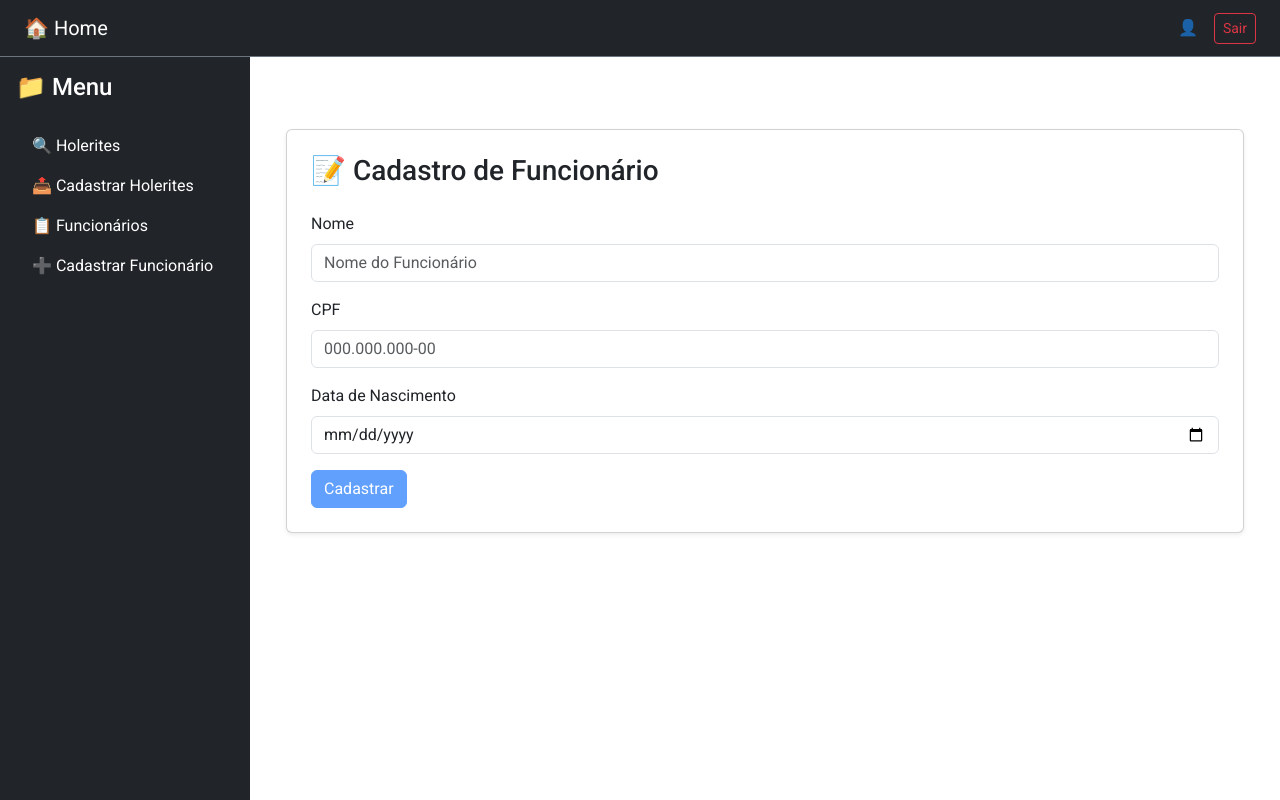
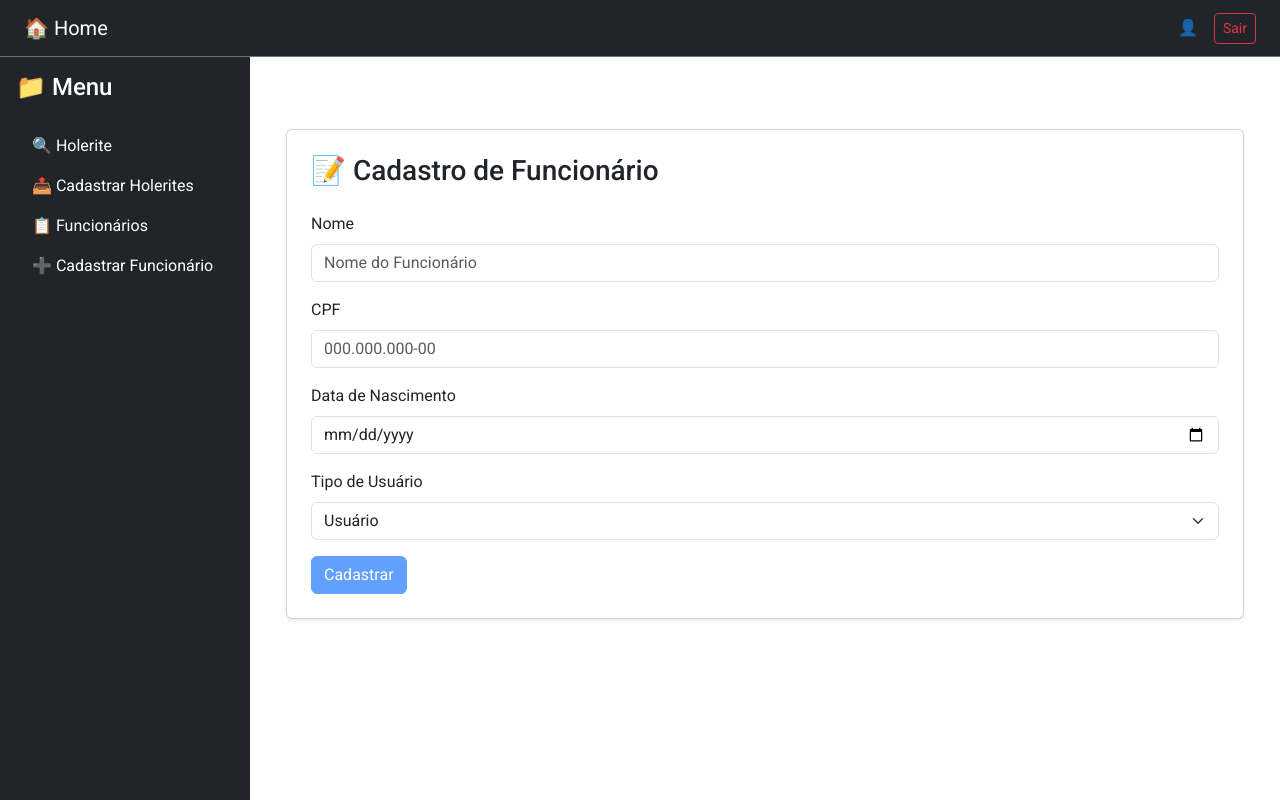
Before and after one commit to danielvieiralopes/holerite-app, an Angular app: page /funcionarios/cadastrar in a window 1280 px wide. Built offline with nearby package versions, Linux system fonts and the light colour scheme.

Commit message:
feat: implementar funcionalidades de cadastro e edição de funcionários, incluindo tipo de usuário e ajustes na autenticação

```diff
--- a/src/app/auth/login/login.component.ts
+++ b/src/app/auth/login/login.component.ts
@@ -27,17 +27,28 @@ export class LoginComponent {
 
   onSubmit() {
   if (this.form.invalid) return;
+  const { cpf, senha } = this.form.value;
 
-    const { cpf, senha } = this.form.value;
   this.auth.login(cpf!, senha!).subscribe({
     next: (res: any) => {
       localStorage.setItem('token', res.token);
       this.router.navigate(['/holerites/consulta']);
     },
-      error: () => {
+    error: (err) => {
+      const error = err.error;
       this.mensagemErro = 'CPF ou senha inválidos.';
+
+      if (error?.precisaTrocarSenha) {
+
+        localStorage.setItem('cpf_temp', cpf ?? '');
+        localStorage.setItem('senha_temp', senha ?? '');
+
+        this.router.navigate(['/alterar-senha']);
+      } else {
          setTimeout(() => this.mensagemErro = '', 4000);
+      }
     }
   });
 }
+
 }
--- /dev/null
+++ b/src/app/core/enums/EtipoUsuario.ts
@@ -0,0 +1,4 @@
+export enum ETipoUsuario {
+        Admin = 1,
+        Usuario = 2
+}
--- a/src/app/core/models/funcionario.ts
+++ b/src/app/core/models/funcionario.ts
@@ -1,7 +1,9 @@
+import { ETipoUsuario } from '../enums/EtipoUsuario';
 export interface Funcionario {
   id?: number; // opcional no cadastro
-  nome: string;
+  nomeFuncionario: string;
   cpf: string;
   dataNascimento: string; // ISO string
+  tipoUsuario: ETipoUsuario;
   holerites?: any; // pode deixar any ou criar modelo depois
 }
--- a/src/app/core/services/funcionario.service.ts
+++ b/src/app/core/services/funcionario.service.ts
@@ -7,7 +7,7 @@ import { Funcionario } from '../models/funcionario';
   providedIn: 'root'
 })
 export class FuncionarioService {
-  private apiUrl = 'http://localhost:5258/api/funcionarios';
+  private apiUrl = 'http://localhost:5258/api/Usuarios';
 
   constructor(private http: HttpClient) {}
 
--- a/src/app/funcionarios/cadastro-funcionario/cadastro-funcionario.component.html
+++ b/src/app/funcionarios/cadastro-funcionario/cadastro-funcionario.component.html
@@ -10,7 +10,7 @@
           class="form-control"
           name="nome"
           placeholder="Nome do Funcionário"
-          [(ngModel)]="funcionario.nome"
+          [(ngModel)]="funcionario.nomeFuncionario"
           required
         />
       </div>
@@ -32,6 +32,16 @@
         />
       </div>
 
+      <!-- ddl etipoUsuario -->
+
+      <div class="mb-3">
+        <label class="form-label">Tipo de Usuário</label>
+        <select class="form-select" name="tipoUsuario" [(ngModel)]="funcionario.tipoUsuario" required>
+          <option value="">Selecione...</option>
+          <option *ngFor="let tipo of tiposUsuarios" [value]="tipo.value">{{ tipo.label }}</option>
+        </select>
+      </div>
+
       <button class="btn btn-primary" type="submit" [disabled]="form.invalid">Cadastrar</button>
     </form>
 
--- a/src/app/funcionarios/cadastro-funcionario/cadastro-funcionario.component.ts
+++ b/src/app/funcionarios/cadastro-funcionario/cadastro-funcionario.component.ts
@@ -4,6 +4,7 @@ import { FormBuilder, Validators, ReactiveFormsModule, FormsModule, NgForm } fro
 import { FuncionarioService } from '../../core/services/funcionario.service';
 import { Router } from '@angular/router';
 import { CommonModule } from '@angular/common';
+import { ETipoUsuario } from '../../core/enums/EtipoUsuario';
 
 
 @Component({
@@ -14,7 +15,7 @@ import { CommonModule } from '@angular/common';
 })
 export class CadastroFuncionarioComponent {
   form;
-  funcionario: Funcionario = { nome: '', cpf: '', dataNascimento: '' };
+  funcionario: Funcionario = { nomeFuncionario: '', cpf: '', dataNascimento: '', tipoUsuario: ETipoUsuario.Usuario };
   mensagem = '';
   showMessage = false;
   progress = 100;
@@ -30,6 +31,10 @@ export class CadastroFuncionarioComponent {
     dataNascimento: ['', Validators.required]
   })}
 
+  //tiposUsuarios
+  tiposUsuarios = [
+    { label: 'Usuário', value: ETipoUsuario.Usuario },
+    { label: 'Administrador', value: ETipoUsuario.Admin }];
 
     formatCpf() {
     this.funcionario.cpf = this.funcionario.cpf.replace(/\D/g, '')
@@ -42,7 +47,7 @@ cadastrarFuncionario(form: NgForm) {
   this.funcionarioService.cadastrar(this.funcionario).subscribe({
     next: () => {
       this.mensagem = 'Funcionário cadastrado com sucesso!';
-      this.funcionario = { nome: '', cpf: '', dataNascimento: '' };
+      this.funcionario = { nomeFuncionario: '', cpf: '', dataNascimento: '', tipoUsuario: ETipoUsuario.Usuario }; // Limpa o formulário
     },
     error: () => {
       this.mensagem = 'Erro ao cadastrar funcionário.';
--- a/src/app/funcionarios/lista-funcionarios/lista-funcionarios.component.html
+++ b/src/app/funcionarios/lista-funcionarios/lista-funcionarios.component.html
@@ -25,7 +25,7 @@
           <tr *ngFor="let f of funcionariosFiltrados">
             <ng-container *ngIf="funcionarioEditandoId === f.id; else visualizacao">
               <td>
-                <input type="text" class="form-control" [(ngModel)]="funcionarioEditadoTemp.nome" />
+                <input type="text" class="form-control" [(ngModel)]="funcionarioEditadoTemp.nomeFuncionario" />
               </td>
               <td>
                 <input type="text" class="form-control" [(ngModel)]="funcionarioEditadoTemp.cpf" />
@@ -40,7 +40,7 @@
             </ng-container>
 
             <ng-template #visualizacao>
-              <td>{{ f.nome }}</td>
+              <td>{{ f.nomeFuncionario }}</td>
               <td>{{ f.cpf }}</td>
               <td>{{ f.dataNascimento | date: 'dd/MM/yyyy' }}</td>
               <td>
--- a/src/app/funcionarios/lista-funcionarios/lista-funcionarios.component.ts
+++ b/src/app/funcionarios/lista-funcionarios/lista-funcionarios.component.ts
@@ -41,7 +41,7 @@ export class ListaFuncionariosComponent implements OnInit {
   filtrarFuncionarios() {
     const termo = this.termoPesquisa.toLowerCase();
     this.funcionariosFiltrados = this.funcionarios.filter(f =>
-      f.nome.toLowerCase().includes(termo)
+      f.nomeFuncionario.toLowerCase().includes(termo)
     );
   }
 
@@ -68,7 +68,7 @@ export class ListaFuncionariosComponent implements OnInit {
   }
 
   excluirFuncionario(funcionario: Funcionario) {
-    const confirmacao = confirm(`Deseja excluir o funcionário ${funcionario.nome}?`);
+    const confirmacao = confirm(`Deseja excluir o funcionário ${funcionario.nomeFuncionario}?`);
     if (confirmacao && funcionario.id) {
       this.funcionarioService.excluir(funcionario.id).subscribe({
         next: () => this.carregarFuncionarios(),
--- a/src/app/holerites/cadastro-holerite/cadastro-holerite.component.html
+++ b/src/app/holerites/cadastro-holerite/cadastro-holerite.component.html
@@ -27,7 +27,7 @@
         </select>
       </div>
 
-      <button class="btn btn-primary" type="submit">Enviar Holerite</button>
+      <button class="btn btn-primary" type="submit">Enviar Holerites</button>
       <div *ngIf="showMessage" class="alert alert-success position-relative mt-3" style="padding-bottom: 4px;">
           {{mensagem}}
           <div class="progress-bar-fine" [style.width.%]="progress"></div>
--- a/src/app/layout/layout.component.ts
+++ b/src/app/layout/layout.component.ts
@@ -16,7 +16,7 @@ export class LayoutComponent implements OnInit {
   isSmallScreen = false;
 
     menuItems = [
-      { label: '🔍  Holerites', route: '/holerites/consulta' },
+      { label: '🔍  Holerite', route: '/holerites/consulta' },
       { label: '📤 Cadastrar Holerites', route: '/holerites/upload' },
     { label: ' 📋 Funcionários', route: '/funcionarios' },
     { label: '➕ Cadastrar Funcionário', route: '/funcionarios/cadastrar' }
```
Lines whose indentation alone changed are shown as unchanged.
